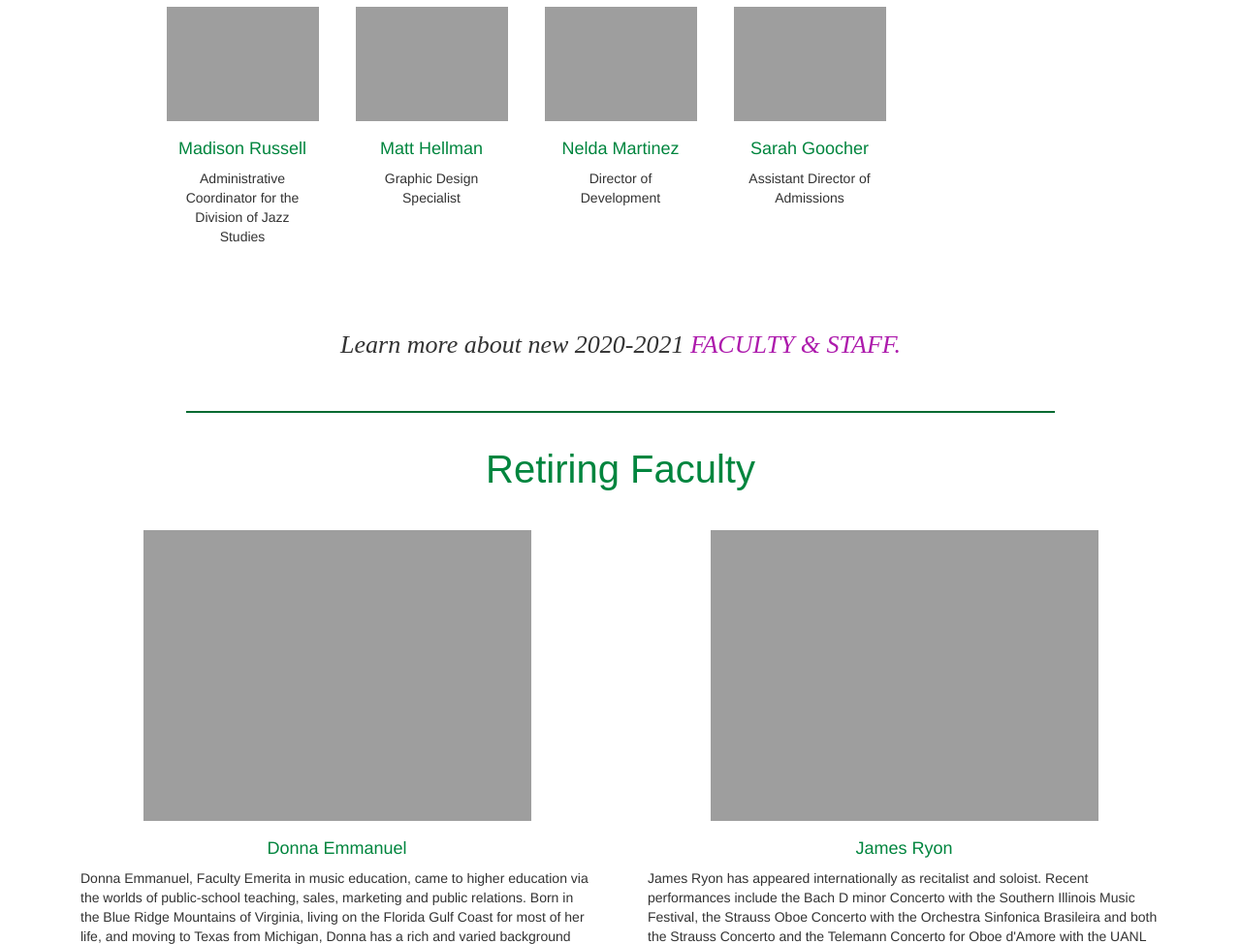
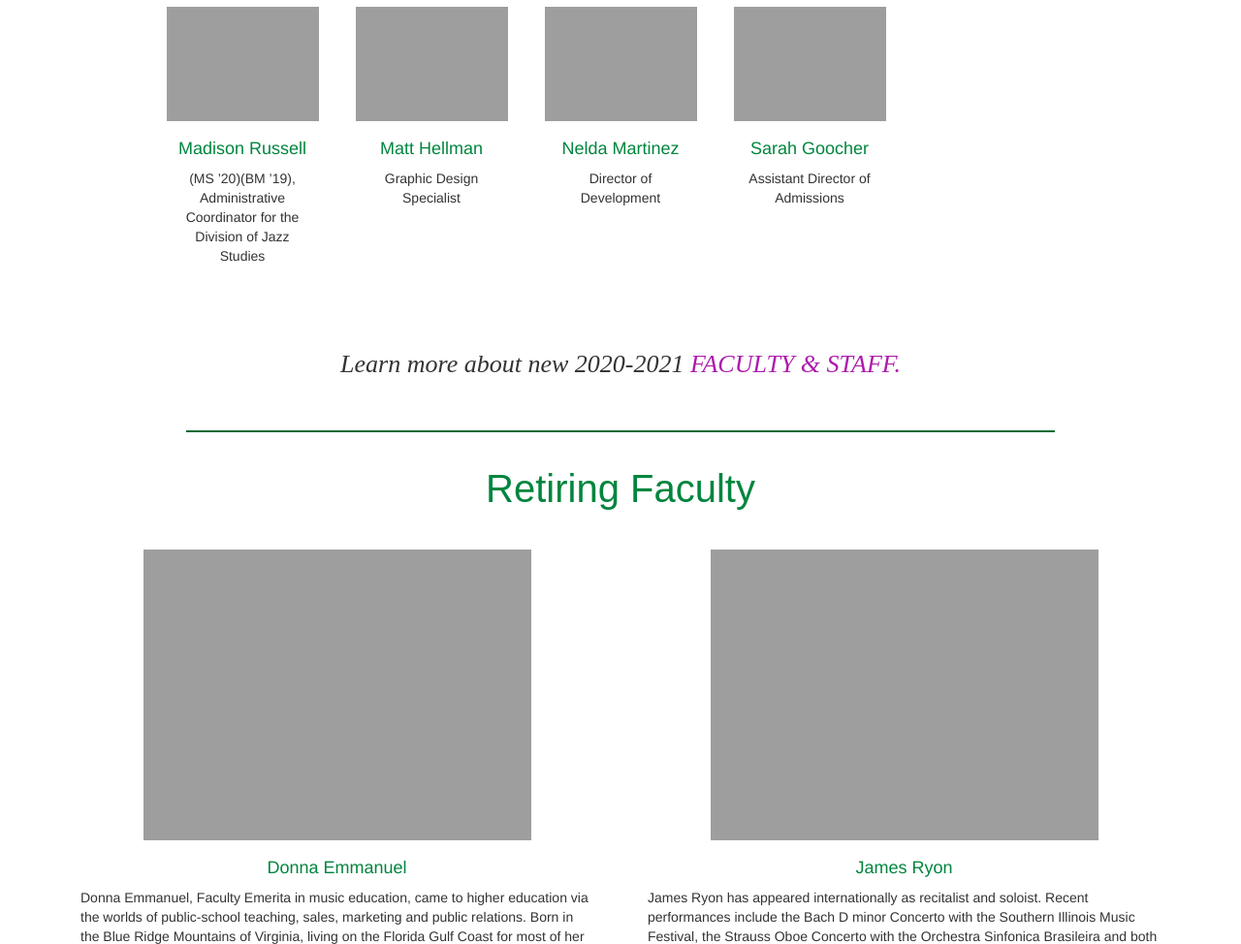
Before and after one commit to bishnutimalsina1/thankyou, a plain HTML site: page index.html in a window 1280 px wide. Shown: the part 3154-4128 px from the top of the page at 97% size. Drawn offline with nearby package versions, Linux system fonts and the light colour scheme; some packages are replaced by stand-ins of ours; a script that the page names is missing.

Commit message:
Update index.html

```diff
--- a/index.html
+++ b/index.html
@@ -1013,7 +1013,7 @@
                         alt="...">
                     <div class="caption text-center">
                         <h4><a href="https://music.unt.edu/faculty-and-staff/madison-russell" class="" role="">Madison Russell</a></h4>
-                        <p>Administrative Coordinator for the Division of Jazz Studies</p>
+                        <p>(MS ’20)(BM ’19), Administrative Coordinator for the Division of Jazz Studies</p>
                     </div>
                 </div>
             </div>
```
